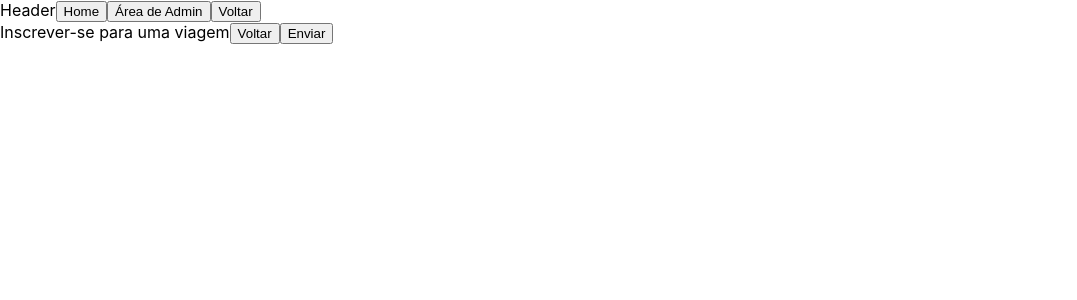
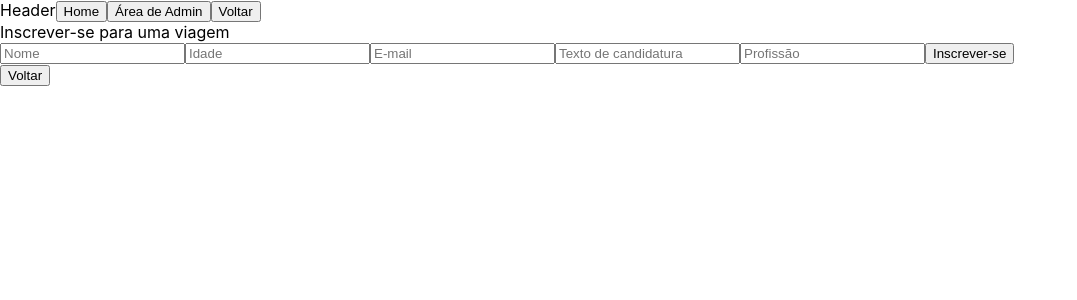
Before and after one commit to future4code/alves-Raquel-Burger, a React (Create React App) app in the folder modulo3/projeto-labex/projeto-labex/: page /trips/application in a window 1280 px wide. Shown: the top 300 px of the page, without its empty margins (0-1077 px from the left). Built offline with nearby package versions, Linux system fonts and the light colour scheme.

Commit message:
autenticação e formulário aplicação

```diff
--- /dev/null
+++ b/modulo3/projeto-labex/projeto-labex/src/hooks/UseProtectedPage.js
@@ -0,0 +1,25 @@
+import React, {useEffect} from 'react'
+import {useNavigate} from 'react-router-dom'
+import { goToLogin } from '../routes/coordinator'
+
+
+const UseProtectedPage = () => {
+
+   const navigate = useNavigate()
+
+   useEffect(() => {
+        const token = localStorage.getItem('token')
+        if (token === null) {
+          console.log("não está logado")
+          goToLogin(navigate)
+        }
+      }, [navigate])
+
+  return (
+    <div>
+
+    </div>
+  )
+}
+
+export default UseProtectedPage
--- /dev/null
+++ b/modulo3/projeto-labex/projeto-labex/src/hooks/useForm.js
@@ -0,0 +1,17 @@
+import {useState} from 'react'
+
+const useForm = (initialState) => {
+  const [form, setForm] = useState(initialState)
+
+   const onChange = (event) => {
+    const {name, value} = event.target
+    setForm({ ...form, [name]: value })
+  }
+
+  const cleanFields = () => {
+    setForm(initialState)
+  }
+  return {form, onChange, cleanFields}
+}
+
+export default useForm
--- a/modulo3/projeto-labex/projeto-labex/src/pages/Admin/AdminPage.js
+++ b/modulo3/projeto-labex/projeto-labex/src/pages/Admin/AdminPage.js
@@ -34,6 +34,7 @@ function AdminPage() {
         })
       )
     }
+
   }
 
   return (
--- a/modulo3/projeto-labex/projeto-labex/src/pages/ApplicationForm/ApplicationFormPage.js
+++ b/modulo3/projeto-labex/projeto-labex/src/pages/ApplicationForm/ApplicationFormPage.js
@@ -1,16 +1,36 @@
 import React from 'react'
-import {useNavigate} from 'react-router-dom'
-import {goBack} from '../../routes/coordinator.js'
+import { useNavigate } from 'react-router-dom'
+import { goBack } from '../../routes/coordinator.js'
+import useForm from '../../hooks/useForm.js'
 
 
 function ApplicationFormPage() {
   const navigate = useNavigate()
+  const { form, onChange, cleanFields } = useForm({
+     name: "",
+     age: "",
+     email: "",
+     applicationText: "",
+     profession: ""
+     })
+  const onSubmitApplication = (event) => {
+    event.preventDefault()
+    console.log("formulario enviado", form)
+    cleanFields()
+  }
 
   return (
     <div>
       Inscrever-se para uma viagem
+      <form onSubmit={onSubmitApplication}>
+        <input name={'name'} value={form.name} onChange={onChange} placeholder='Nome' required pattern={'^.{3,}'} title={'O nome deve ter mínimo 3 letras'}/>
+        <input name={'age'} value={form.age} onChange={onChange} placeholder='Idade' required type={'number'} min={18} />
+        <input name={'email'} value={form.email} onChange={onChange} placeholder='E-mail' required type={'email'}/>
+        <input name={'applicationText'} value={form.applicationText} onChange={onChange} placeholder='Texto de candidatura' required />
+        <input name={'profession'} value={form.profession} onChange={onChange} placeholder='Profissão' required />
+        <button>Inscrever-se</button>
+      </form>
       <button onClick={() => goBack(navigate)}>Voltar</button>
-      <button onClick={''}>Enviar</button>
     </div>
   )
 }
--- a/modulo3/projeto-labex/projeto-labex/src/pages/Login/LoginPage.js
+++ b/modulo3/projeto-labex/projeto-labex/src/pages/Login/LoginPage.js
@@ -1,34 +1,23 @@
-import React, {useState} from 'react'
-import {useNavigate} from 'react-router-dom'
-import {goBack, goToAdmin} from '../../routes/coordinator.js'
+import React from 'react'
+import { useNavigate } from 'react-router-dom'
+import { goBack, goToAdmin } from '../../routes/coordinator.js'
 import axios from 'axios'
 import { BASE_URL } from '../../constants/urls'
+import useForm from '../../hooks/useForm.js'
 
 
 function LoginPage() {
   const navigate = useNavigate()
-  const [email, setEmail] = useState("")
-  const [password, setPassword] = useState ("")
+  const {form, onChange, cleanFields} = useForm({email: "", password: ""})
 
+  const onSubmitLogin = (event) => {
+    event.preventDefault()
 
-  const onChangeEmail = (event) => {
-    setEmail(event.target.value)
-  }
-
-  const onChangePassword = (event) => {
-    setPassword(event.target.value)
-  }
-
-  const onSubmitLogin = () => {
-    console.log(email, password)
-    const body = {
-      email: email,
-      password: password
-    }
-    axios.post(`${BASE_URL}login`, body)
+    axios.post(`${BASE_URL}login`, form)
       .then((response) => {
-        console.log(response.data.token)
         localStorage.setItem('token', response.data.token)
+        goToAdmin(navigate)
+        cleanFields()
       })
       .catch((error) => {
         console.log(error.response)
@@ -38,22 +27,29 @@ function LoginPage() {
   return (
     <div>
       LoginPage
+      <form onSubmit={onSubmitLogin}>
         <input
+          name='email'
           placeholder='email'
           type='email'
-      value={email}
-      onChange={onChangeEmail}
+          value={form.email}
+          onChange={onChange}
+          required
         />
         <input
+          name='password'
           placeholder='password'
           type='password'
-      value={password}
-      onChange={onChangePassword}
+          value={form.password}
+          onChange={onChange}
+          required
+          pattern={"^.{3,}"}
+          title={"Sua senha deve ter no mínimo 3 caracteres"}
         />
-      <button onClick={onSubmitLogin}>Enviar</button>
+        <button>Fazer Login</button>
+      </form>
       <hr />
       <button onClick={() => goBack(navigate)}>Voltar</button>
-      <button onClick={() => goToAdmin(navigate)}>Entrar</button>
     </div>
   )
 }
--- a/modulo3/projeto-labex/projeto-labex/src/pages/TripDetails/TripDetailsPage.js
+++ b/modulo3/projeto-labex/projeto-labex/src/pages/TripDetails/TripDetailsPage.js
@@ -2,10 +2,13 @@ import React, {useEffect, useState} from 'react'
 import axios from 'axios'
 import { useParams } from 'react-router-dom'
 import { BASE_URL } from '../../constants/urls'
+import UseProtectedPage from '../../hooks/UseProtectedPage'
 
 function TripDetailsPage() {
   const pathParams = useParams()
   const [trip, setTrip] = useState({})
+
+  UseProtectedPage()
 
   useEffect(() => {
     const token = localStorage.getItem('token')
```
Lines whose indentation alone changed are shown as unchanged.
